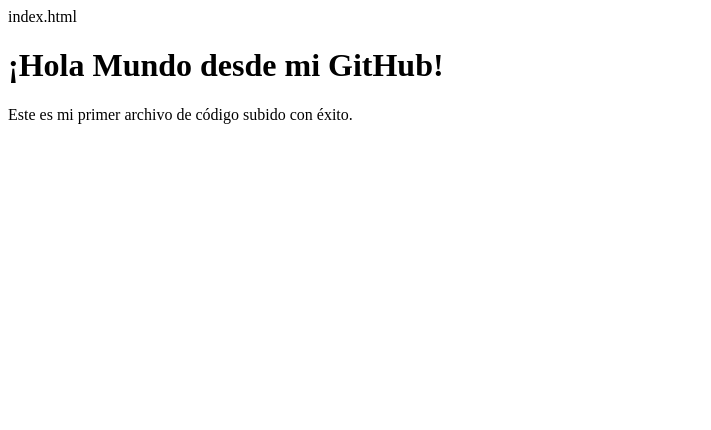
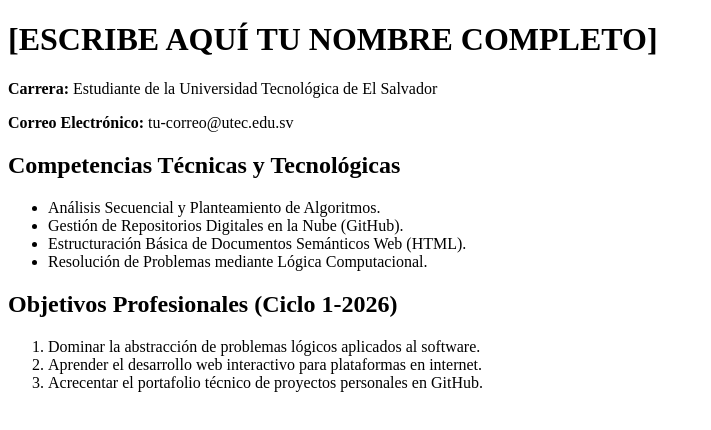
Before and after one commit to natalyacevedoz/MI-PRIMER-PROYECTO, a plain HTML site: page index.html in a window 1280 px wide. Shown: the whole page, without its empty margins (0-711 px from the left). Drawn offline with Linux system fonts and the light colour scheme.

Commit message:
Update index.html
Actualización de perfil profesional - Guía 2

```diff
--- a/index.html
+++ b/index.html
@@ -1,3 +1,28 @@
-index.html
-<h1>¡Hola Mundo desde mi GitHub!</h1>
-<p>Este es mi primer archivo de código subido con éxito.</p>
+<!DOCTYPE html>
+<html>
+<head>
+<title>Perfil Profesional - UTEC</title>
+</head>
+<body>
+<!-- Encabezado del Perfil -->
+<h1>[ESCRIBE AQUÍ TU NOMBRE COMPLETO]</h1>
+<p><strong>Carrera:</strong> Estudiante de la Universidad Tecnológica de El
+Salvador</p>
+<p><strong>Correo Electrónico:</strong> tu-correo@utec.edu.sv</p>
+<!-- Sección de Competencias de Pensamiento Lógico -->
+<h2>Competencias Técnicas y Tecnológicas</h2>
+<ul>
+<li>Análisis Secuencial y Planteamiento de Algoritmos.</li>
+<li>Gestión de Repositorios Digitales en la Nube (GitHub).</li>
+<li>Estructuración Básica de Documentos Semánticos Web (HTML).</li>
+<li>Resolución de Problemas mediante Lógica Computacional.</li>
+</ul>
+<!-- Sección de Metas Profesionales -->
+<h2>Objetivos Profesionales (Ciclo 1-2026)</h2>
+<ol>
+<li>Dominar la abstracción de problemas lógicos aplicados al software.</li>
+<li>Aprender el desarrollo web interactivo para plataformas en internet.</li>
+<li>Acrecentar el portafolio técnico de proyectos personales en GitHub.</li>
+</ol>
+</body>
+</html>
```
